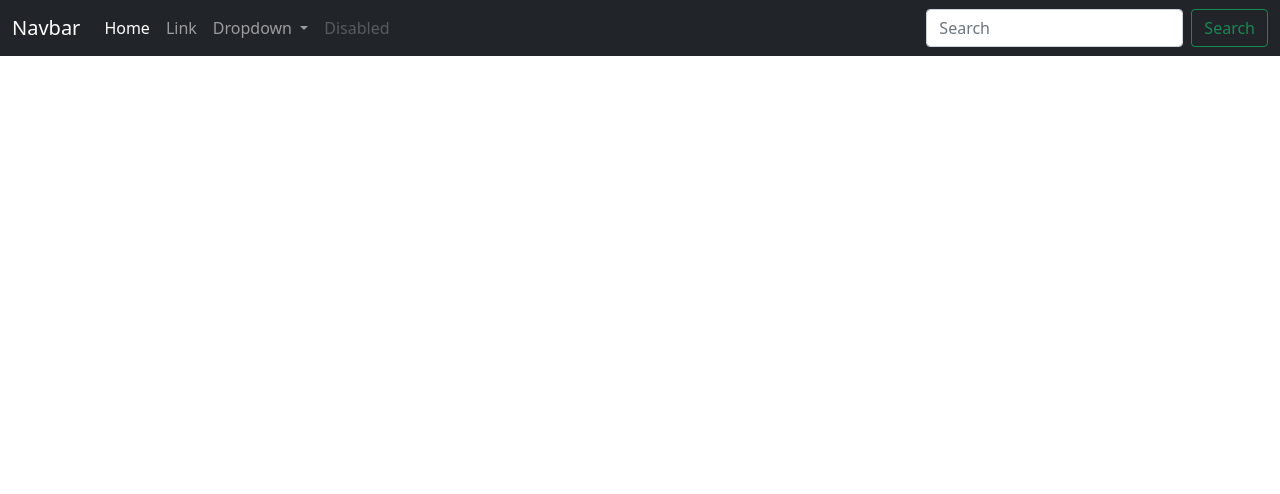
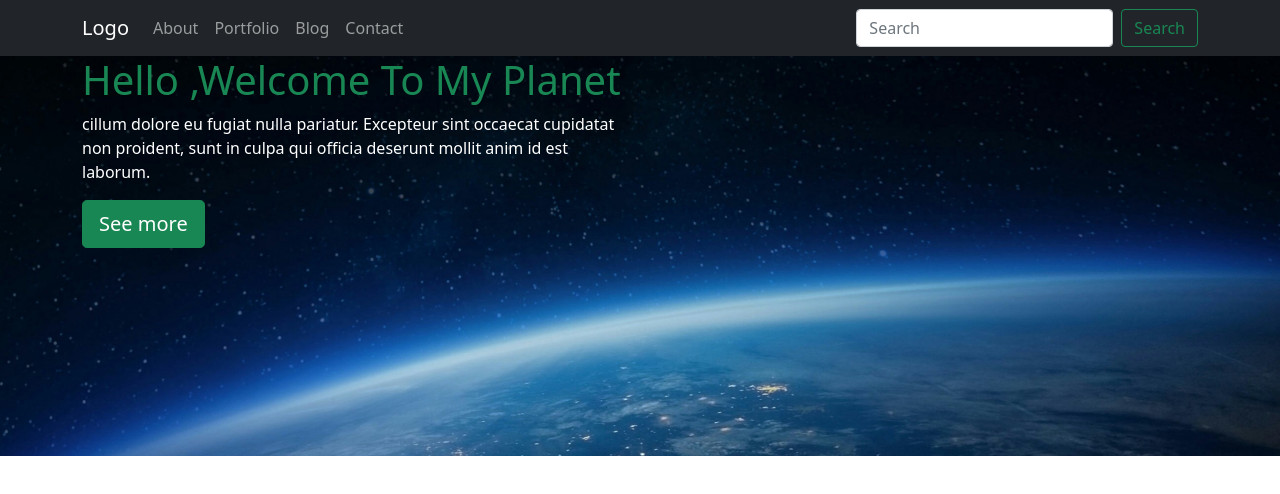
Before and after one commit to Atiragram36/homework_14_Kostian, a plain HTML site: page index.html in a window 1280 px wide. Drawn offline with Linux system fonts and the light colour scheme.

Commit message:
remove nav tag

```diff
--- a/index.html
+++ b/index.html
@@ -5,13 +5,13 @@
 		<meta http-equiv="X-UA-Compatible" content="IE=edge">
 		<meta name="viewport" content="width=device-width, initial-scale=1.0">
 		<link rel="stylesheet" href="css/bootstrap.min.css">
-		<link rel="stylesheet" href="css/style.css">
+		<link rel="stylesheet" href="css/styles.css">
 		<title>Document</title>
 	</head>
 	<body>
 		<nav class="navbar navbar-expand-lg navbar-dark bg-dark">
-			<div class="container-fluid">
-				<a class="navbar-brand" href="#">Navbar</a>
+			<div class="container">
+				<a class="navbar-brand" href="#">Logo</a>
 				<button class="navbar-toggler" type="button" data-bs-toggle="collapse" data-bs-target="#navbarSupportedContent"
 					aria-controls="navbarSupportedContent" aria-expanded="false" aria-label="Toggle navigation">
 					<span class="navbar-toggler-icon"></span>
@@ -19,37 +19,40 @@
 				<div class="collapse navbar-collapse" id="navbarSupportedContent">
 					<ul class="navbar-nav me-auto mb-2 mb-lg-0">
 						<li class="nav-item">
-							<a class="nav-link active" aria-current="page" href="#">Home</a>
+							<a class="nav-link" href="#">About</a>
 						</li>
 						<li class="nav-item">
-							<a class="nav-link" href="#">Link</a>
-						</li>
-						<li class="nav-item dropdown">
-							<a class="nav-link dropdown-toggle" href="#" id="navbarDropdown" role="button"
-								data-bs-toggle="dropdown" aria-expanded="false">
-								Dropdown
-							</a>
-							<ul class="dropdown-menu" aria-labelledby="navbarDropdown">
-								<li><a class="dropdown-item" href="#">Action</a></li>
-								<li><a class="dropdown-item" href="#">Another action</a></li>
-								<li>
-									<hr class="dropdown-divider">
-								</li>
-								<li><a class="dropdown-item" href="#">Something else here</a></li>
-							</ul>
+							<a class="nav-link" href="#">Portfolio</a>
 						</li>
 						<li class="nav-item">
-							<a class="nav-link disabled" href="#" tabindex="-1" aria-disabled="true">Disabled</a>
+							<a class="nav-link" href="#">Blog</a>
+						</li>
+						<li class="nav-item">
+							<a class="nav-link" href="#">Contact</a>
 						</li>
 					</ul>
-					<form class="d-flex">
+
+						<form class="d-flex">
 						<input class="form-control me-2" type="search" placeholder="Search" aria-label="Search">
 						<button class="btn btn-outline-success" type="submit">Search</button>
 					</form>
 				</div>
 			</div>
-		</nav>
 </nav>
+<header class="header">
+	<div class="container">
+		<div class="row">
+			<div class="col-md-6">
+				<h1 class="text-success">Hello ,Welcome To My Planet</h1>
+				<p class="text-white"> cillum dolore eu fugiat nulla pariatur. Excepteur sint occaecat cupidatat non proident, sunt in culpa qui officia deserunt mollit anim id est laborum.</p>
+				<a href="#" class="btn btn-success btn-lg">See more</a>
+			</div>
+		</div>
+	</div>
+
+
+
+</header>
 		<script src="js/bootstrap.js"></script>
 	</body>
 </html>
```
